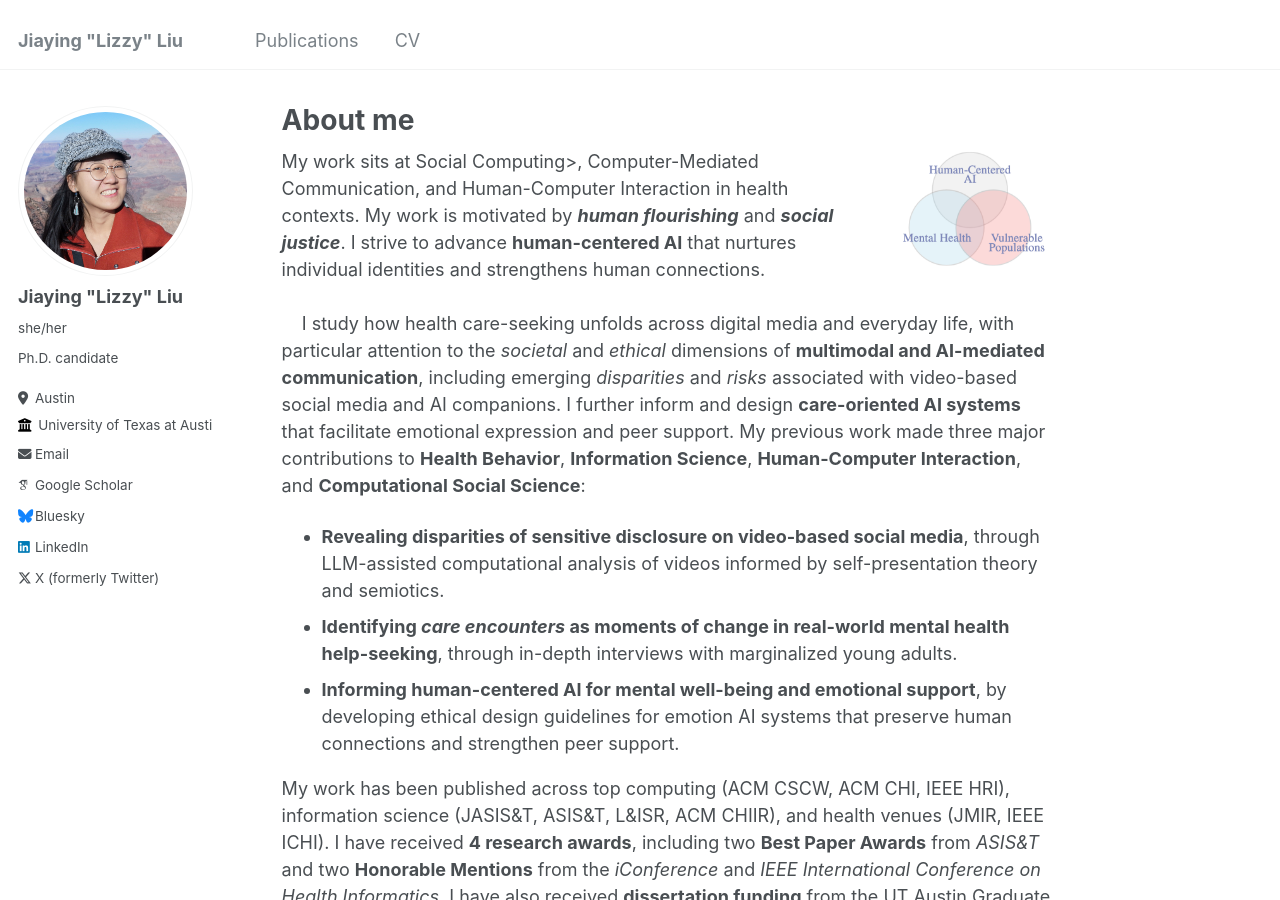
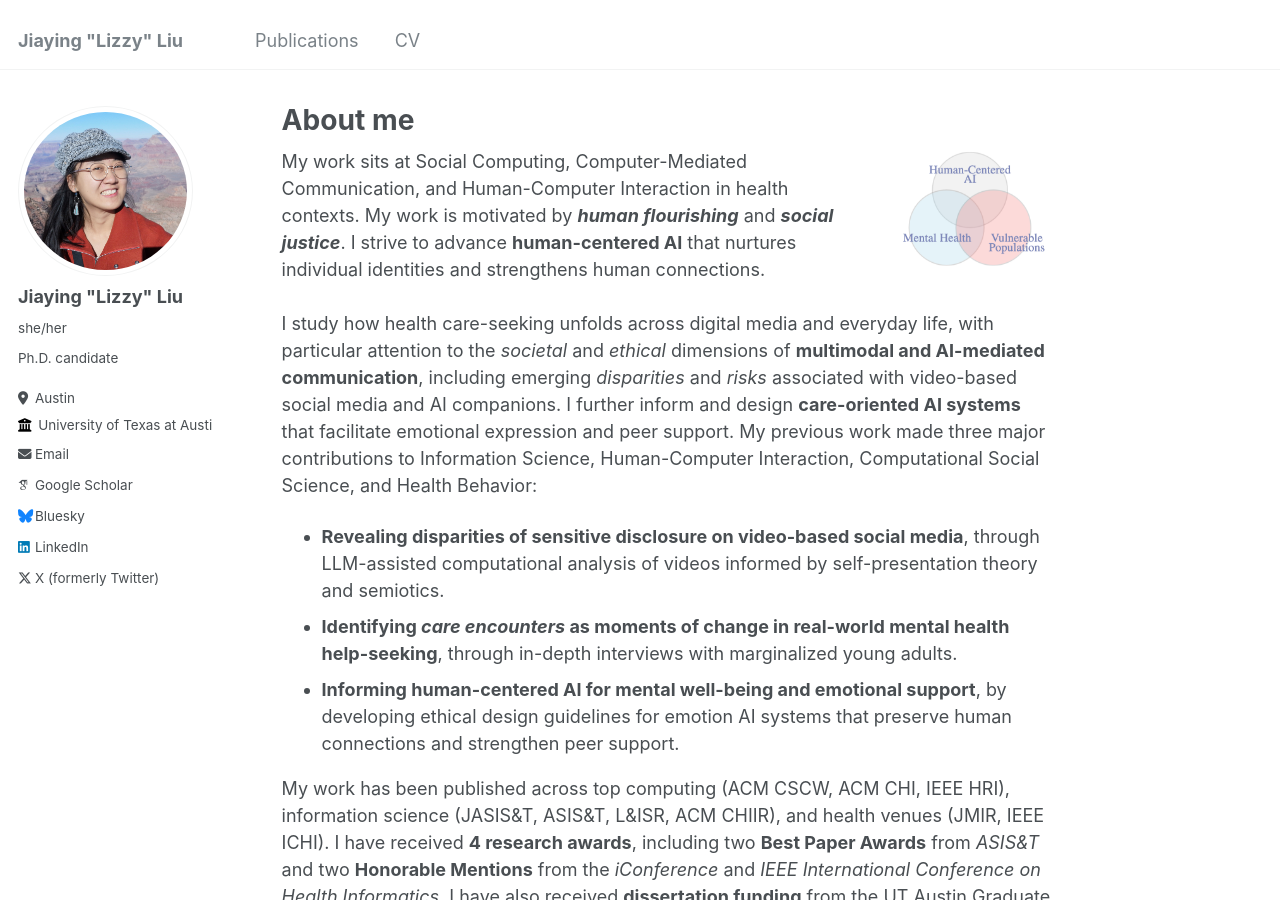
Before and after one commit to lizzyliu666/lizzyliu666.github.io, a Jekyll site: the page built from _pages/about.md, in a window 1280 px wide and 900 px high. Built offline with Jekyll 4.4.1, drawn with Linux system fonts in a browser that asks for light colours; some web fonts are replaced.

```diff
--- a/_pages/about.md
+++ b/_pages/about.md
@@ -9,7 +9,7 @@ redirect_from:
 <div style="display:flex; align-items:flex-start; gap:20px;">
 
   <div style="flex:75%;">
-My work sits at Social Computing>, Computer-Mediated Communication, and Human-Computer Interaction in health contexts. My work is motivated by <b><i>human flourishing</i></b> and <b><i>social justice</i></b>. I strive to advance <b>human-centered AI</b> that nurtures individual identities and strengthens human connections. <br><br>
+My work sits at Social Computing, Computer-Mediated Communication, and Human-Computer Interaction in health contexts. My work is motivated by <b><i>human flourishing</i></b> and <b><i>social justice</i></b>. I strive to advance <b>human-centered AI</b> that nurtures individual identities and strengthens human connections. <br><br>
   </div>
 
   <div style="flex:20%; text-align:center;">
@@ -17,7 +17,7 @@ My work sits at Social Computing>, Computer-Mediated Communication, and Human-Co
   </div>
 </div>
 
-&nbsp;&nbsp;&nbsp;&nbsp;I study how health care-seeking unfolds across digital media and everyday life, with particular attention to the _societal_ and _ethical_ dimensions of **multimodal and AI-mediated communication**, including emerging _disparities_ and _risks_ associated with video-based social media and AI companions. I further inform and design **care-oriented AI systems** that facilitate emotional expression and peer support. My previous work made three major contributions to **Health Behavior**, **Information Science**, **Human-Computer Interaction**, and **Computational Social Science**:
+I study how health care-seeking unfolds across digital media and everyday life, with particular attention to the _societal_ and _ethical_ dimensions of **multimodal and AI-mediated communication**, including emerging _disparities_ and _risks_ associated with video-based social media and AI companions. I further inform and design **care-oriented AI systems** that facilitate emotional expression and peer support. My previous work made three major contributions to Information Science, Human-Computer Interaction, Computational Social Science, and Health Behavior:
 
 - **Revealing disparities of sensitive disclosure on video-based social media**, through LLM-assisted computational analysis of videos informed by self-presentation theory and semiotics.
 - **Identifying <em>care encounters</em> as moments of change in real-world mental health help-seeking**, through in-depth interviews with marginalized young adults.
```
